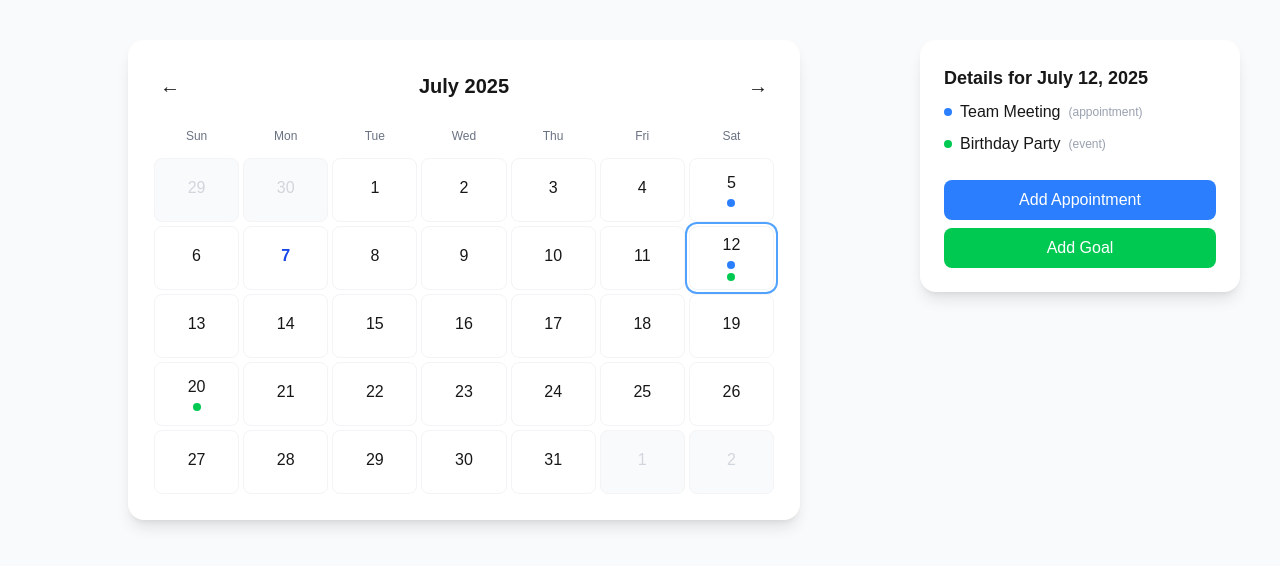
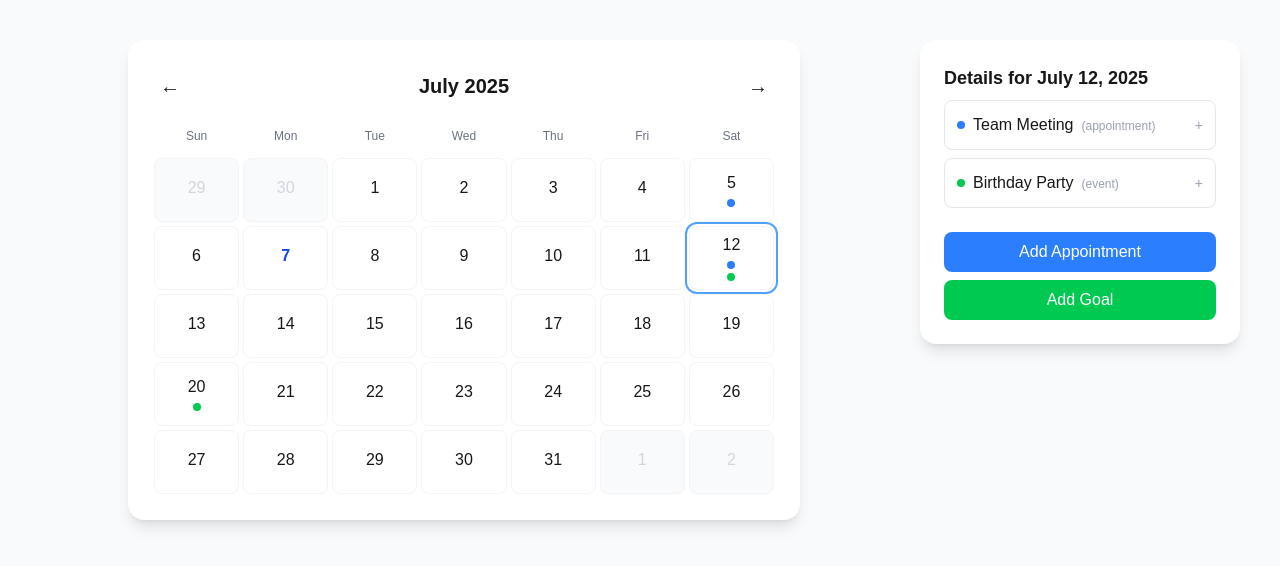
Before and after one commit to joseph-rato/to-do-randomizer, a Next.js app: page / in a window 1280 px wide. Both pictures are taken after a click on the element "12". Shown: the top 566 px of the page. Built offline with nearby package versions, Linux system fonts and the light colour scheme.

Commit message:
adding event details to calendar

```diff
--- a/app/DayDetails.tsx
+++ b/app/DayDetails.tsx
@@ -3,10 +3,11 @@ import { useState } from "react";
 import { format } from "date-fns";
 import AppointmentModal from "./AppointmentModal";
 import GoalModal from "./GoalModal";
+import EventDetails from "./EventDetails";
 
 interface DayDetailsProps {
   selectedDay: string | null;
-  selectedDayItems: { id: number; date: string; title: string; type: string }[];
+  selectedDayItems: { id: number; date: string; title: string; type: string; description?: string; notes?: string; time?: string; priority?: string }[];
 }
 
 interface AppointmentForm {
@@ -24,6 +25,7 @@ interface GoalForm {
 export default function DayDetails({ selectedDay, selectedDayItems }: DayDetailsProps) {
   const [showAppointmentModal, setShowAppointmentModal] = useState(false);
   const [showGoalModal, setShowGoalModal] = useState(false);
+  const [expandedItemId, setExpandedItemId] = useState<number | null>(null);
   const [appointmentForm, setAppointmentForm] = useState<AppointmentForm>({
     title: '',
     time: '',
@@ -53,6 +55,10 @@ export default function DayDetails({ selectedDay, selectedDayItems }: DayDetails
     setShowGoalModal(false);
   };
 
+  const toggleItemExpansion = (itemId: number) => {
+    setExpandedItemId(expandedItemId === itemId ? null : itemId);
+  };
+
   return (
     <>
       <div className="flex-1 max-w-xs w-full bg-white dark:bg-neutral-900 rounded-2xl shadow-lg p-6 mt-8 sm:mt-0">
@@ -62,11 +68,12 @@ export default function DayDetails({ selectedDay, selectedDayItems }: DayDetails
         ) : (
           <ul className="space-y-2">
             {selectedDayItems.map(item => (
-              <li key={item.id} className="flex items-center gap-2">
-                <span className={`inline-block w-2 h-2 rounded-full ${item.type === 'appointment' ? 'bg-blue-500' : 'bg-green-500'}`}></span>
-                <span className="font-medium">{item.title}</span>
-                <span className="text-xs text-gray-400">({item.type})</span>
-              </li>
+              <EventDetails
+                key={item.id}
+                item={item}
+                isExpanded={expandedItemId === item.id}
+                onToggle={() => toggleItemExpansion(item.id)}
+              />
             ))}
           </ul>
         )}
--- /dev/null
+++ b/app/EventDetails.tsx
@@ -0,0 +1,72 @@
+"use client";
+
+interface EventItem {
+  id: number;
+  date: string;
+  title: string;
+  type: string;
+  description?: string;
+  notes?: string;
+  time?: string;
+  priority?: string;
+}
+
+interface EventDetailsProps {
+  item: EventItem;
+  isExpanded: boolean;
+  onToggle: () => void;
+}
+
+export default function EventDetails({ item, isExpanded, onToggle }: EventDetailsProps) {
+  return (
+    <li className="border border-gray-200 dark:border-gray-700 rounded-lg overflow-hidden">
+      <button
+        onClick={onToggle}
+        className="w-full p-3 text-left hover:bg-gray-50 dark:hover:bg-gray-800 transition-colors flex items-center gap-2"
+      >
+        <span className={`inline-block w-2 h-2 rounded-full flex-shrink-0 ${item.type === 'appointment' ? 'bg-blue-500' : 'bg-green-500'}`}></span>
+        <div className="flex-1">
+          <span className="font-medium">{item.title}</span>
+          <span className="text-xs text-gray-400 ml-2">({item.type})</span>
+        </div>
+        <span className="text-gray-400 text-sm">
+          {isExpanded ? '−' : '+'}
+        </span>
+      </button>
+
+      {isExpanded && (
+        <div className="px-3 pb-3 border-t border-gray-200 dark:border-gray-700 bg-gray-50 dark:bg-gray-800">
+          <div className="pt-3 space-y-2">
+            {item.time && (
+              <div>
+                <span className="text-xs font-medium text-gray-500 dark:text-gray-400">Time:</span>
+                <p className="text-sm">{item.time}</p>
+              </div>
+            )}
+            {item.priority && (
+              <div>
+                <span className="text-xs font-medium text-gray-500 dark:text-gray-400">Priority:</span>
+                <p className="text-sm capitalize">{item.priority}</p>
+              </div>
+            )}
+            {item.description && (
+              <div>
+                <span className="text-xs font-medium text-gray-500 dark:text-gray-400">Description:</span>
+                <p className="text-sm">{item.description}</p>
+              </div>
+            )}
+            {item.notes && (
+              <div>
+                <span className="text-xs font-medium text-gray-500 dark:text-gray-400">Notes:</span>
+                <p className="text-sm">{item.notes}</p>
+              </div>
+            )}
+            {!item.description && !item.notes && !item.time && !item.priority && (
+              <p className="text-sm text-gray-400">No additional details available.</p>
+            )}
+          </div>
+        </div>
+      )}
+    </li>
+  );
+}
--- a/app/page.tsx
+++ b/app/page.tsx
@@ -7,22 +7,54 @@ import DayDetails from "./DayDetails";
 
 // Dummy fetch functions
 function fetchAppointments(month: Date) {
-  return new Promise<{ id: number; date: string; title: string; type: 'appointment' }[]>(resolve => {
+  return new Promise<{ id: number; date: string; title: string; type: 'appointment'; description?: string; notes?: string; time?: string }[]>(resolve => {
     setTimeout(() => {
       resolve([
-        { id: 1, date: format(month, 'yyyy-MM-05'), title: 'Dentist', type: 'appointment' },
-        { id: 2, date: format(month, 'yyyy-MM-12'), title: 'Team Meeting', type: 'appointment' },
+        {
+          id: 1,
+          date: format(month, 'yyyy-MM-05'),
+          title: 'Dentist',
+          type: 'appointment',
+          time: '10:00 AM',
+          description: 'Regular dental checkup and cleaning',
+          notes: 'Bring insurance card and remember to floss before appointment'
+        },
+        {
+          id: 2,
+          date: format(month, 'yyyy-MM-12'),
+          title: 'Team Meeting',
+          type: 'appointment',
+          time: '2:00 PM',
+          description: 'Weekly team sync to discuss project progress',
+          notes: 'Prepare quarterly report for discussion'
+        },
       ]);
     }, 400);
   });
 }
 
 function fetchEvents(month: Date) {
-  return new Promise<{ id: number; date: string; title: string; type: 'event' }[]>(resolve => {
+  return new Promise<{ id: number; date: string; title: string; type: 'event'; description?: string; notes?: string; priority?: string }[]>(resolve => {
     setTimeout(() => {
       resolve([
-        { id: 3, date: format(month, 'yyyy-MM-12'), title: 'Birthday Party', type: 'event' },
-        { id: 4, date: format(month, 'yyyy-MM-20'), title: 'Conference', type: 'event' },
+        {
+          id: 3,
+          date: format(month, 'yyyy-MM-12'),
+          title: 'Birthday Party',
+          type: 'event',
+          description: 'Celebrating Sarah\'s 30th birthday',
+          notes: 'Bring gift and RSVP by end of week',
+          priority: 'high'
+        },
+        {
+          id: 4,
+          date: format(month, 'yyyy-MM-20'),
+          title: 'Conference',
+          type: 'event',
+          description: 'Annual tech conference with industry leaders',
+          notes: 'Book hotel and prepare presentation slides',
+          priority: 'medium'
+        },
       ]);
     }, 400);
   });
```
